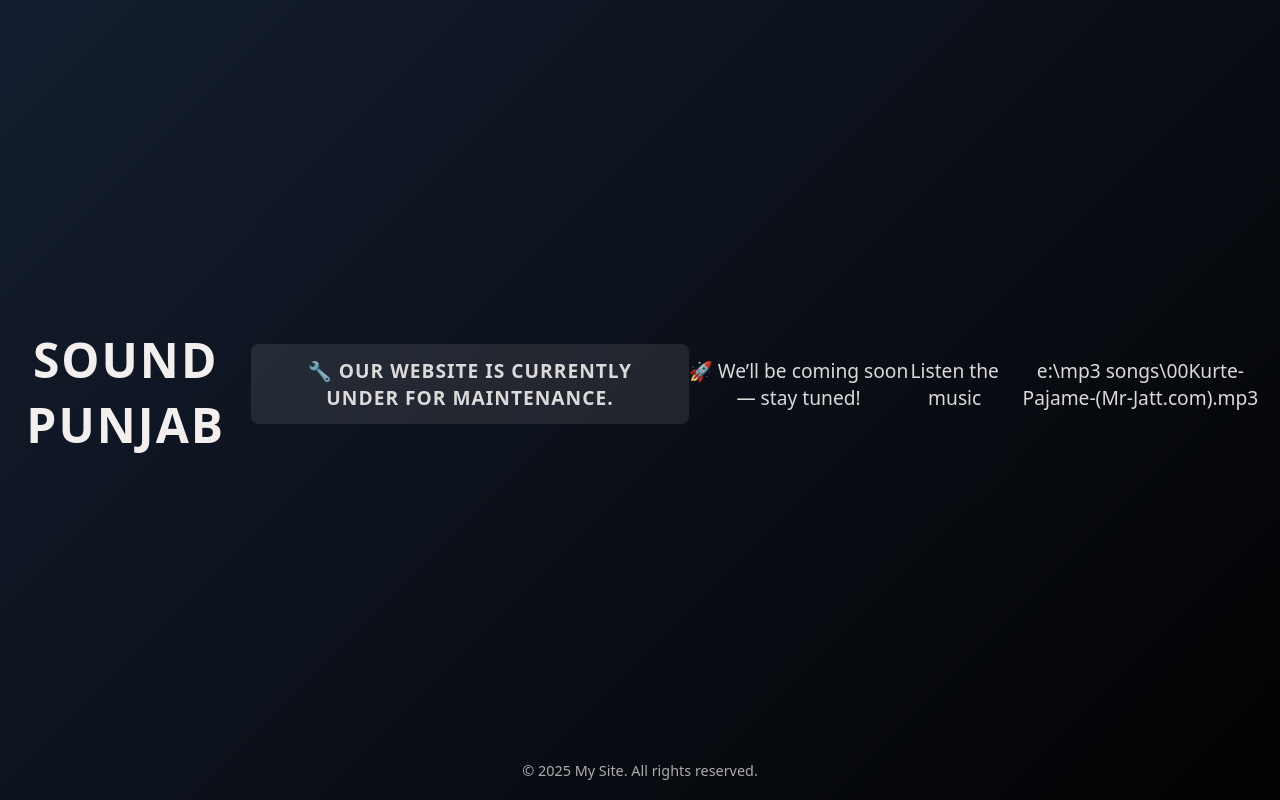
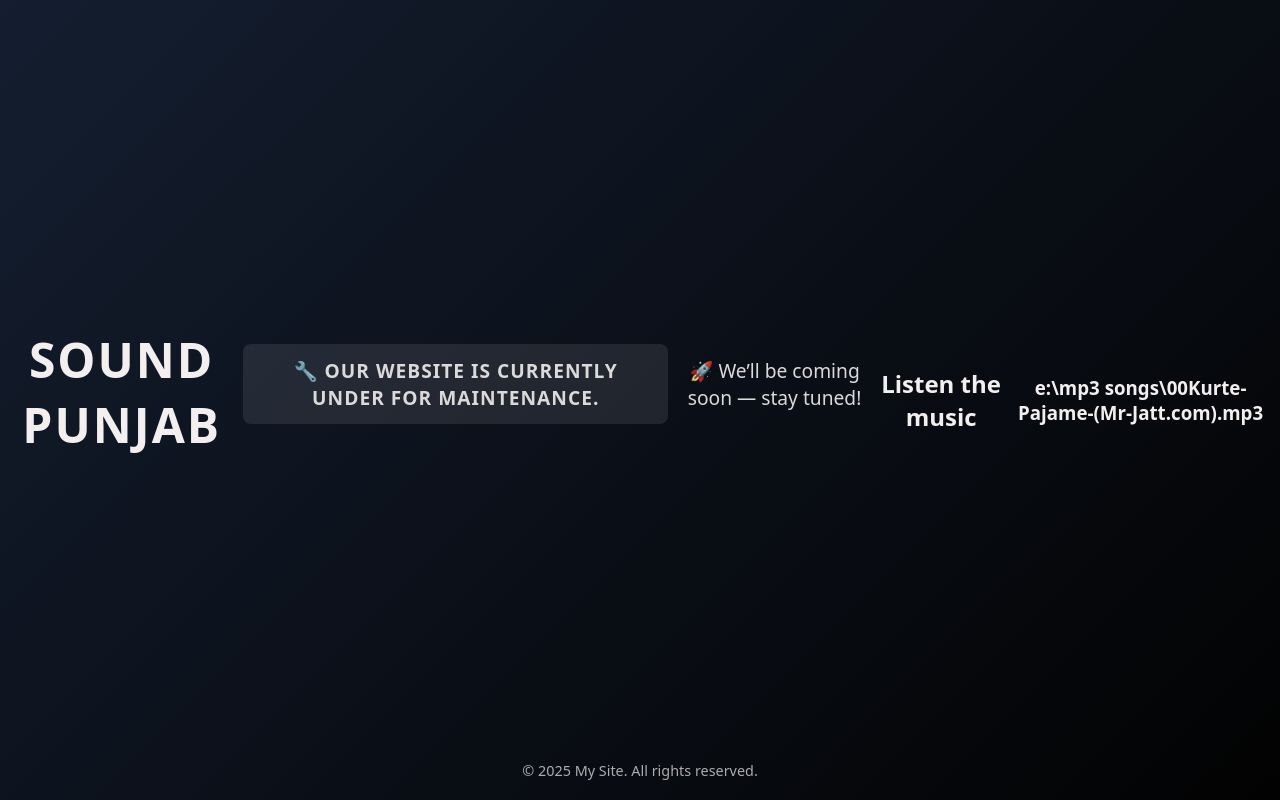
Before and after one commit to singhsahibpreet757-sys/Soundpunjab, a plain HTML site: page index.html in a window 1280 px wide. Drawn offline with Linux system fonts and the light colour scheme.

Commit message:
Update index.html
change

```diff
--- a/index.html
+++ b/index.html
@@ -61,8 +61,8 @@ p{
 
   <p class="status">🔧 Our website is currently under for maintenance.</p>
   <p>🚀 We’ll be coming soon — stay tuned!</p>
-  <p>Listen the music</p>
-  <p>e:\mp3 songs\00Kurte-Pajame-(Mr-Jatt.com).mp3</p>
+  <h2>Listen the music</h2>
+  <h3>e:\mp3 songs\00Kurte-Pajame-(Mr-Jatt.com).mp3</h3>
   <footer>© <span id="year"></span> My Site. All rights reserved.</footer>
 
   <script>
```
